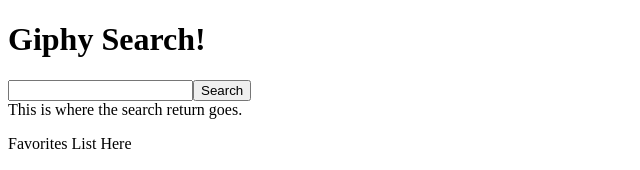
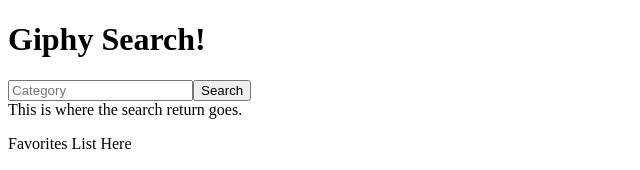
Before and after one commit to SamMoudry/grouup-giphy-saga-project, a React (Create React App) app: page / in a window 1280 px wide. Shown: the top 170 px of the page, without its empty margins (0-640 px from the left). Built offline with nearby package versions, Linux system fonts and the light colour scheme.

Commit message:
Insignificant update.

```diff
--- a/src/components/SearchForm/SearchForm.jsx
+++ b/src/components/SearchForm/SearchForm.jsx
@@ -25,7 +25,7 @@
     return (
         <form onSubmit={handleSubmit}>
             <input
-            placeholer="Category"
+            placeholder="Category"
             value={searchInput}
             onChange={(event) => setSearchInput(event.target.value)}
             />
--- a/src/index.js
+++ b/src/index.js
@@ -46,6 +46,7 @@
 
 // reducer to hold favorited images
 const favoriteReducer = (state = [], action ) => {
+
     if(action.type === 'SET_FAVORITE') {
         return [...state, action.payload];
     }
@@ -55,6 +56,7 @@
 
 // reducer to hold GIPHY search results
 const searchReducer = (state = [], action) => {
+    console.log(action.payload);
     if(action.type === 'SET_SEARCH') {
         return [...state, action.payload];
 
@@ -77,8 +79,8 @@
         favoriteReducer,
         searchReducer
     }),
-    applyMiddleware(logger, sagaMiddleware)
-)
+    applyMiddleware(logger, sagaMiddleware),
+);
 
 sagaMiddleware.run(watcherSaga)
 
```
